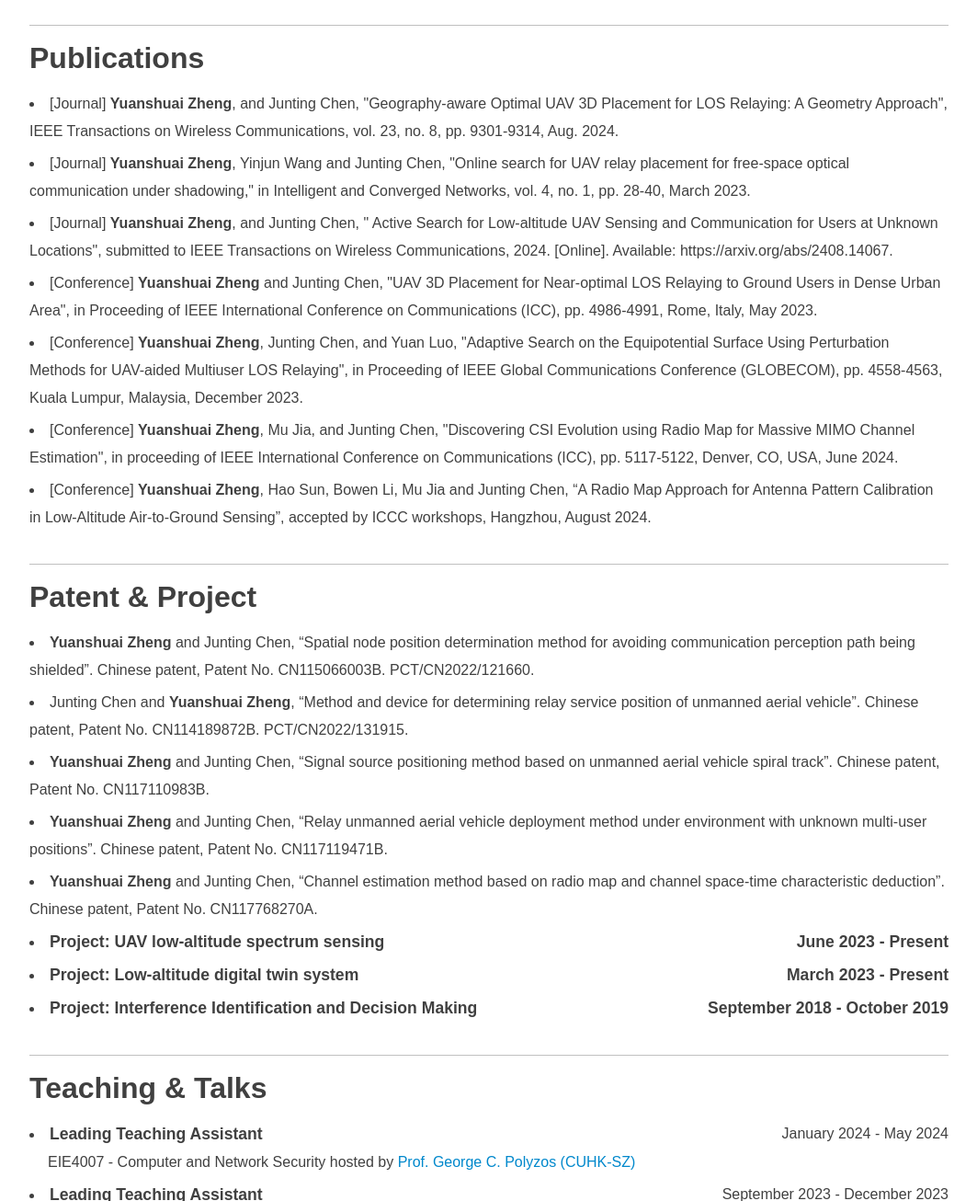
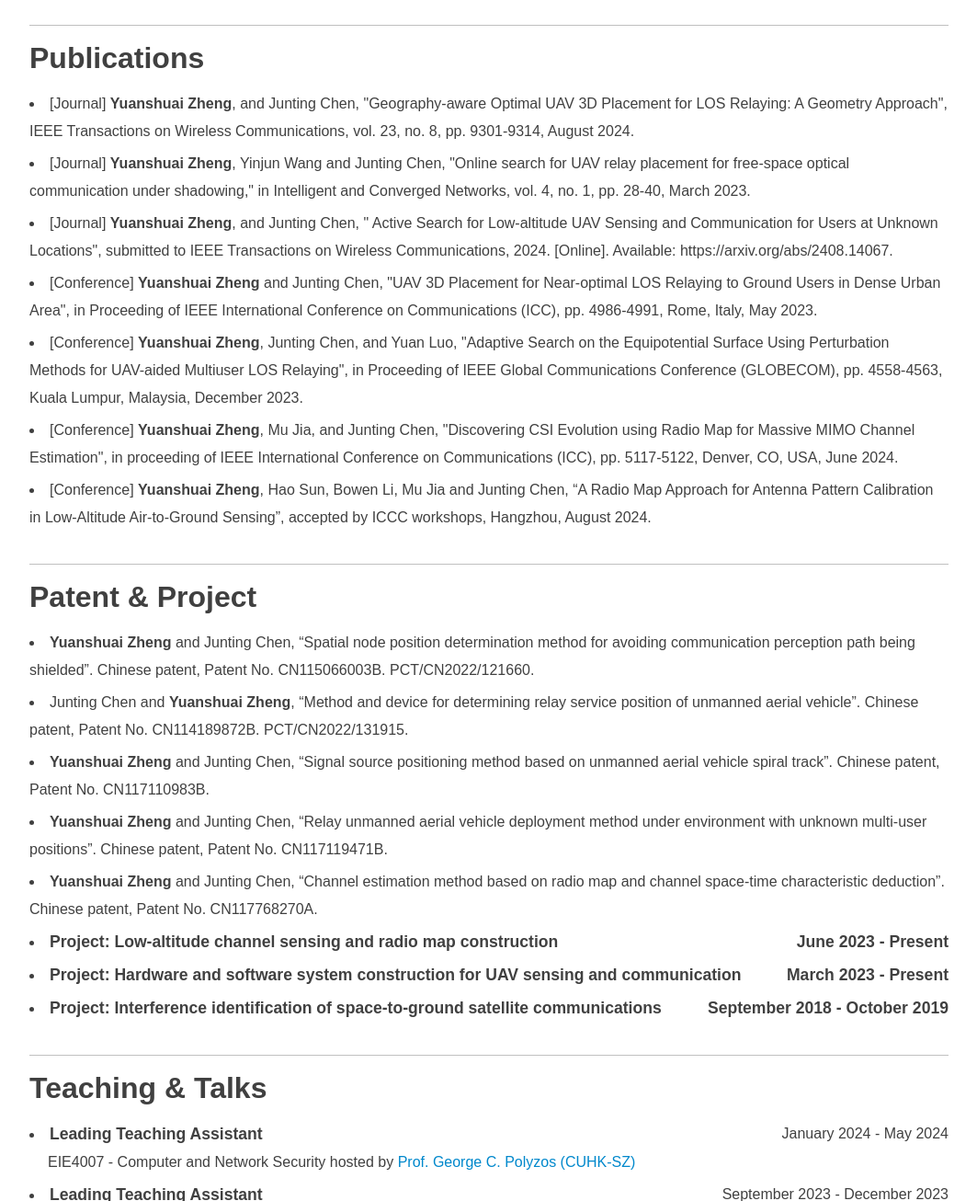
Before and after one commit to zysps1/yuanshuai, a plain HTML site: page index.html in a window 1280 px wide. Shown: the part 1002-2308 px from the top of the page at 92% size, without its empty margins (108-1171 px from the left). Drawn offline with Linux system fonts and the light colour scheme.

Commit message:
update_20240918

```diff
--- a/index.html
+++ b/index.html
@@ -394,7 +394,7 @@ img.press{
 	<div class="title">Publications</div>
 	<ul>
 		<li>
-			[Journal] <b>Yuanshuai Zheng</b>, and Junting Chen, "Geography-aware Optimal UAV 3D Placement for LOS Relaying: A Geometry Approach", IEEE Transactions on Wireless Communications, vol. 23, no. 8, pp. 9301-9314, Aug. 2024.
+			[Journal] <b>Yuanshuai Zheng</b>, and Junting Chen, "Geography-aware Optimal UAV 3D Placement for LOS Relaying: A Geometry Approach", IEEE Transactions on Wireless Communications, vol. 23, no. 8, pp. 9301-9314, August 2024.
 		</li>
 		<li>
 			[Journal] <b>Yuanshuai Zheng</b>, Yinjun Wang and Junting Chen, "Online search for UAV relay placement for free-space optical communication under shadowing," in Intelligent and Converged Networks, vol. 4, no. 1, pp. 28-40, March 2023.
@@ -438,12 +438,12 @@ img.press{
 			<b>Yuanshuai Zheng</b> and Junting Chen, “Channel estimation method based on radio map and channel space-time characteristic deduction”. Chinese patent, Patent No. CN117768270A.
 		</li>
 		<li>
-			<span class="title">Project: UAV low-altitude spectrum sensing</span> <div class="float-right time">June 2023 - Present</div>
+			<span class="title">Project: Low-altitude channel sensing and radio map construction</span> <div class="float-right time">June 2023 - Present</div>
 		<li>
-			<span class="title">Project: Low-altitude digital twin system</span> <div class="float-right time">March 2023 - Present</div>
+			<span class="title">Project: Hardware and software system construction for UAV sensing and communication</span> <div class="float-right time">March 2023 - Present</div>
 		</li>
 		<li>
-			<span class="title">Project: Interference Identification and Decision Making</span> <div class="float-right time">September 2018 - October 2019</div>
+			<span class="title">Project: Interference identification of space-to-ground satellite communications</span> <div class="float-right time">September 2018 - October 2019</div>
 		</li>
 	</ul>
 </div>
```
